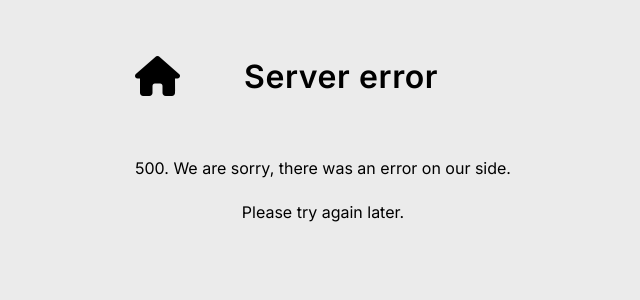
After one commit to Music-RAI/model-explorer, a Django app: template templates/500.html in a window 1280 px wide. The commit adds this page. Shown: the top 300 px of the page, without its empty margins (317-957 px from the left). Run offline with Django 4.2, Linux system fonts and the light colour scheme; the template is opened without the code that fills it, so the values that code supplies are empty; some libraries are stand-ins or nearby versions.

Commit message:
Add custom error pages

```diff
--- a/modelexplorer/settings.py
+++ b/modelexplorer/settings.py
@@ -58,7 +58,7 @@ ROOT_URLCONF = "modelexplorer.urls"
 TEMPLATES = [
     {
         "BACKEND": "django.template.backends.django.DjangoTemplates",
-        "DIRS": [],
+        "DIRS": [BASE_DIR / "templates"],
         "APP_DIRS": True,
         "OPTIONS": {
             "context_processors": [
--- a/static/genmodels/style.css
+++ b/static/genmodels/style.css
@@ -26,6 +26,14 @@ h1, h2 {
 
 .title {
   padding: 0.5em 1em;
+}
+
+.info_page .title {
+  padding: 0.5em 2em;
+}
+
+.info_page p {
+  margin: auto;
 }
 
 .tags-row {
@@ -136,6 +144,7 @@ h1, h2 {
   display: flex;
 }
 
+.home,
 .menu,
 .back {
   align-content: center;
@@ -145,6 +154,14 @@ h1, h2 {
 
 .header h1 {
   flex-grow: 1;
+}
+
+.info_page {
+  justify-content: center;
+}
+
+.info_page .header h1 {
+  flex-grow: 0;
 }
 
 .description {
--- /dev/null
+++ b/templates/500.html
@@ -0,0 +1,11 @@
+{% extends "genmodels/base.html" %}
+{% block content %}
+  <div class="container info_page">
+    <div class="header">
+      <a href="/" class="home"><i class="fa-solid fa-house"></i></a>
+      <h1 class="title">Server error</h1>
+    </div>
+    <p>500. We are sorry, there was an error on our side.</p>
+    <p>Please try again later.</p>
+  </div>
+{% endblock content %}
```
Also changed, not shown: other parts of static/genmodels/style.css (+59 -0 lines), genmodels/static/genmodels/style.css (+17 -0 lines), templates/404.html (added, +10 -0 lines).
